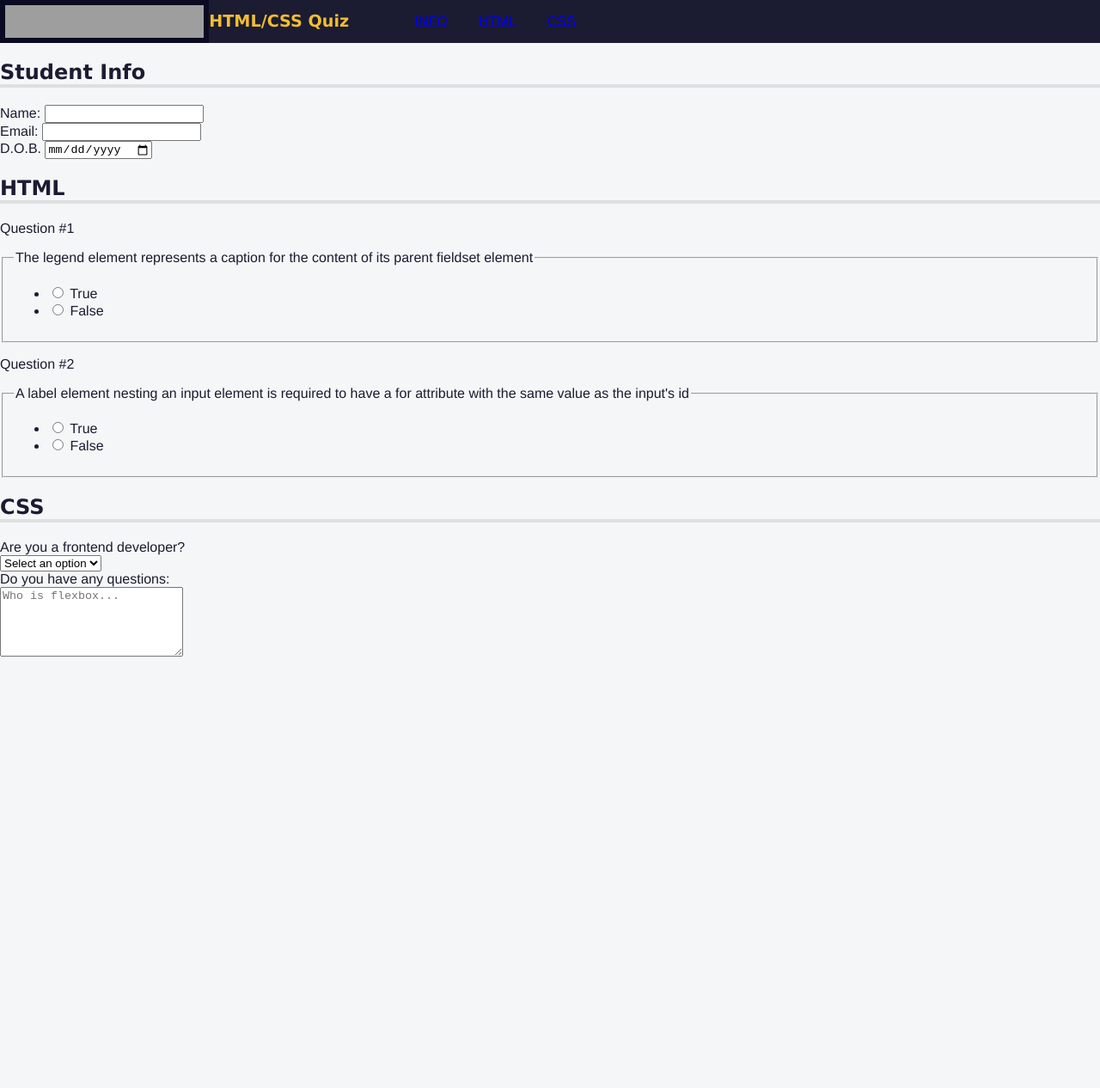
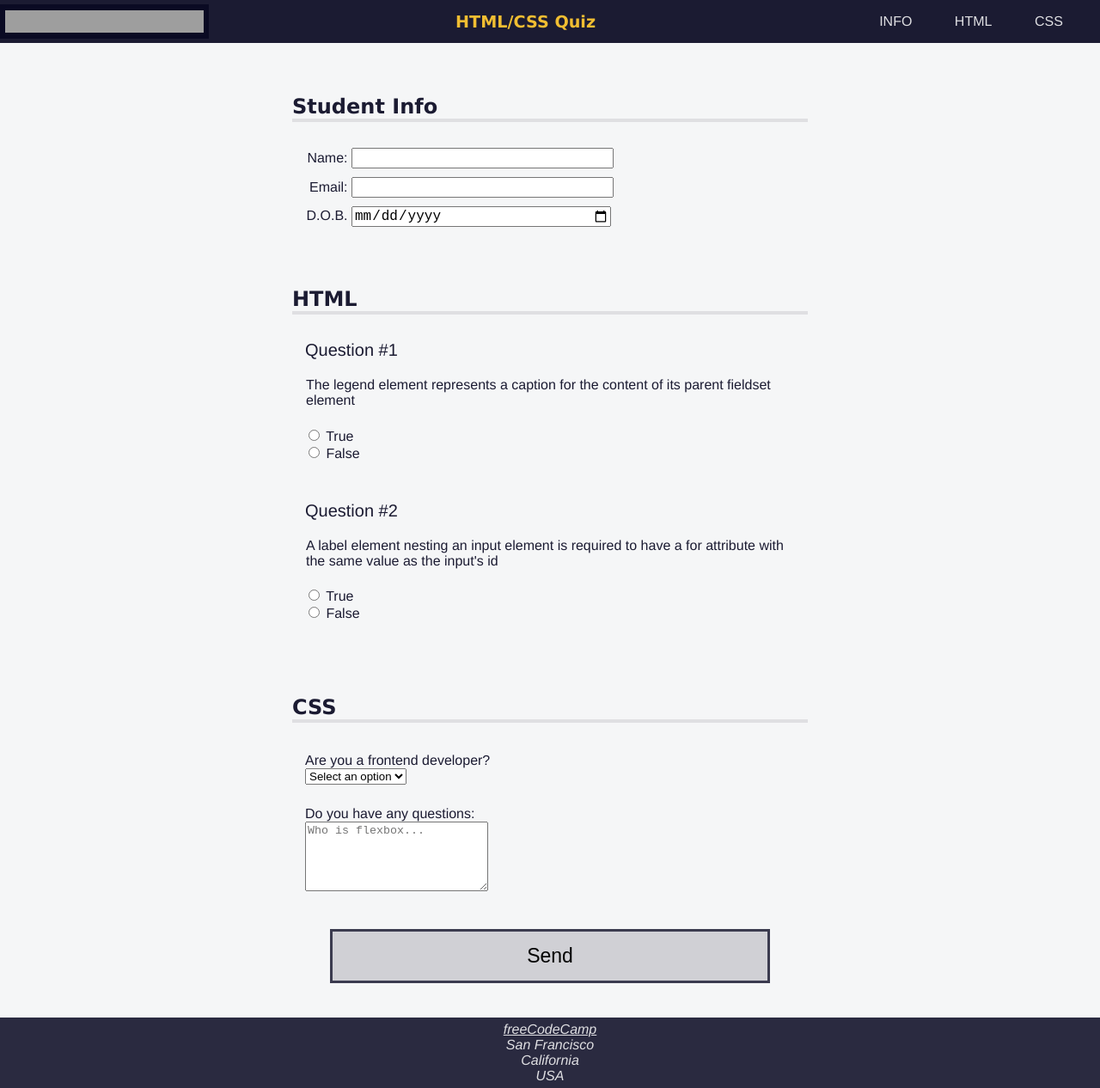
Before and after one commit to pixelbender77/Responsive-web-design-course-freecodecamp-Anderson-Lontsi, a plain HTML site: page Accebility quiz/index.html in a window 1280 px wide. Shown: the whole page at 86% size. Before the commit the page ends 800 px from the top, so only its background shows below. Drawn offline with Linux system fonts and the light colour scheme; grey boxes are pictures that could not be loaded.

Commit message:
completed the accebility quiz

```diff
--- a/Accebility quiz/index.html
+++ b/Accebility quiz/index.html
@@ -99,14 +99,23 @@
               </select>
             </div>
             <div class="question-block">
-              <label for="question-box">Do you have any questions:</label>
+              <label for="css-textarea">Do you have any questions:</label>
             </div>
             <div class="answer">
-              <textarea id="question-box" name="question" rows="5" cols="24" placeholder="Who is flexbox..."></textarea>
+              <textarea id="css-textarea" name="css-questions" rows="5" cols="24" placeholder="Who is flexbox..."></textarea>
             </div>
           </div>
         </section>
+        <button type="submit">Send</button>
       </form>
     </main>
+    <footer>
+      <address>
+        <a href="https://freecodecamp.org">freeCodeCamp</a><br />
+        San Francisco<br />
+        California<br />
+        USA
+      </address>
+    </footer>
   </body>
 </html>
--- a/Accebility quiz/styles.css
+++ b/Accebility quiz/styles.css
@@ -1,3 +1,9 @@
+@media (prefers-reduced-motion: no-preference) {
+    * {
+        scroll-behavior: smooth;
+    }
+}
+
 body {
     background: #f5f6f7;
     color: #1b1b32;
@@ -10,6 +16,10 @@ header {
     height: 50px;
     background-color: #1b1b32;
     display: flex;
+    justify-content: space-between;
+    align-items: center;
+    position: fixed;
+    top: 0;
 }
 
 #logo {
@@ -22,6 +32,7 @@ header {
 h1 {
     color: #f1be32;
     font-size: min(5vw, 1.2em);
+    text-align: center;
 }
 
 nav {
@@ -33,6 +44,39 @@ nav {
 nav>ul {
     display: flex;
     justify-content: space-evenly;
+    flex-wrap: wrap;
+    align-items: center;
+    padding-inline-start: 0;
+    margin-block: 0;
+    height: 100%;
+}
+
+nav>ul>li {
+    color: #dfdfe2;
+    margin: 0 0.2rem;
+    padding: 0.2rem;
+    display: block;
+}
+
+nav>ul>li:hover {
+    background-color: #dfdfe2;
+    color: #1b1b32;
+    cursor: pointer;
+}
+
+li>a {
+    color: inherit;
+    text-decoration: none;
+}
+
+main {
+    padding-top: 50px;
+}
+
+section {
+    width: 80%;
+    margin: 0 auto 10px auto;
+    max-width: 600px;
 }
 
 h1,
@@ -42,10 +86,91 @@ h2 {
 
 h2 {
     border-bottom: 4px solid #dfdfe2;
+    margin-top: 0px;
+    padding-top: 60px;
+}
+
+.info {
+    padding: 10px 0 0 5px;
+}
+
+.formrow {
+    margin-top: 30px;
+    padding: 0px 15px;
+}
+
+input {
+    font-size: 16px;
+}
+
+.info label,
+.info input {
+    display: inline-block;
+}
+
+.info input {
+    width: 50%;
+    text-align: left;
+}
+
+.info label {
+    width: 10%;
+    min-width: 55px;
+    text-align: right;
+}
+
+.question-block {
+    text-align: left;
+    display: block;
+    width: 100%;
+    margin-top: 20px;
+    padding-top: 5px;
+}
+
+p {
+    margin-top: 5px;
+    padding-left: 15px;
+    font-size: 20px;
 }
 
 p::before {
     content: "Question #";
+}
+
+.question {
+    border: none;
+    padding-bottom: 0;
+}
+
+.answers-list {
+    list-style: none;
+    padding: 0;
+}
+
+button {
+    display: block;
+    margin: 40px auto;
+    width: 40%;
+    padding: 15px;
+    font-size: 23px;
+    background: #d0d0d5;
+    border: 3px solid #3b3b4f;
+}
+
+footer {
+    background-color: #2a2a40;
+    display: flex;
+    justify-content: center;
+}
+
+footer,
+footer a {
+    color: #dfdfe2;
+}
+
+address {
+    text-align: center;
+    padding: 0.3em;
 }
 
 .sr-only {
@@ -59,9 +184,3 @@ p::before {
     white-space: nowrap;
     border: 0;
 }
-
-
-/* Burnout */
-
-
-/**/
```
Also changed, not shown: survery form certification project/index.html (renamed from servery form certification project/index.html, +0 -2 lines), survery form certification project/styles.css (renamed from servery form certification project/styles.css, +6 -13 lines), survery form certification project/assets/car.jpg (renamed from servery form certification project/assets/car.jpg), 2 other files.
